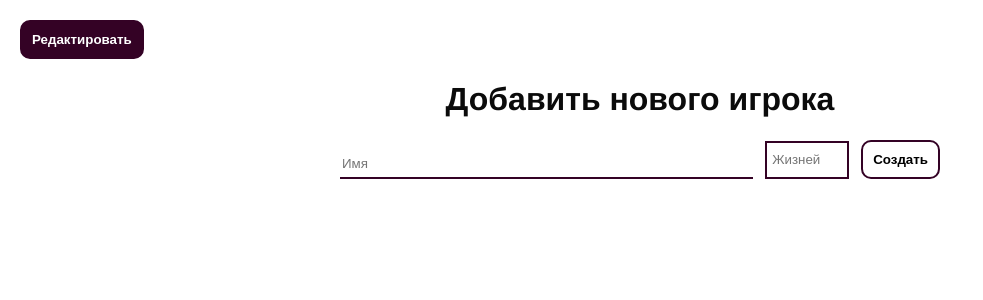
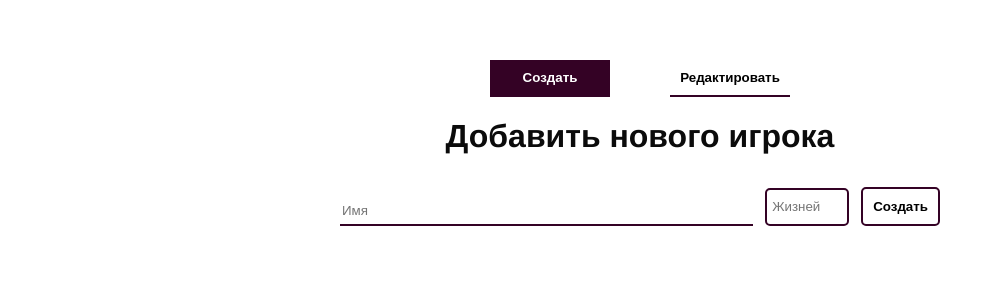
Before and after one commit to Bravo-NML/Bravo-Test-players, a Vue app: page / in a window 1280 px wide. Shown: the top 300 px of the page, without its empty margins (0-983 px from the left). Built offline with nearby package versions, Linux system fonts and the light colour scheme.

Commit message:
banch of fixes

```diff
--- a/src/App.vue
+++ b/src/App.vue
@@ -1,15 +1,26 @@
 <template>
+  <div>
+    <div class="tabs">
+      <BasicButton
+        :buttonType="`${currentPage === CREATE_PLAYER ? 'toggleButton_active' : ''} toggleButton`"
+        @click="changePage(CREATE_PLAYER)"
+      >
+        Создать
+      </BasicButton>
 
-  <Transition name="pageChange">
-    <div v-if="currentPage === CREATE_PLAYER">
-      <CreatePlayer @handle-players-list="createdPlayers" />
+      <BasicButton
+        :buttonType="`${currentPage === EDIT_PLAYERS ? 'toggleButton_active' : ''} toggleButton`"
+        @click="changePage(EDIT_PLAYERS)"
+      >
+        Редактировать
+      </BasicButton>
     </div>
-    <div v-else-if="currentPage === EDIT_PLAYERS">
-      <EditPlayers :playersList="playersList" />
-    </div>
-  </Transition>
 
-  <BasicButton class="toggleButton" @click="changePage()">{{ buttonName }}</BasicButton>
+    <Transition name="pageChange">
+      <CreatePlayer v-if="currentPage === CREATE_PLAYER" @handle-create-player="createdPlayers" />
+      <EditPlayers v-else-if="currentPage === EDIT_PLAYERS" :playersList="playersList" />
+    </Transition>
+  </div>
 </template>
 
 <script>
@@ -19,29 +30,20 @@ import BasicButton from './components/BasicButton.vue'
 
 export default {
   name: 'App',
+
   components: {
     CreatePlayer,
     EditPlayers,
     BasicButton,
   },
+
   data() {
     return {
       playersList: [],
       currentPage: "createPlayer",
+      CREATE_PLAYER: 'createPlayer',
+      EDIT_PLAYERS: 'editPlayer',
     }
-  },
-
-  setup () {
-    const CREATE_PLAYER = 'createPlayer';
-    const EDIT_PLAYERS = 'editPlayer';
-
-    return {
-        CREATE_PLAYER, EDIT_PLAYERS
-    }
-  },
-
-  created() {
-
   },
 
   computed: {
@@ -58,26 +60,26 @@ export default {
   },
 
   methods: {
+    changePage(page) {
+      this.currentPage = page
+    },
+
     createdPlayers(newPlayer) {
       this.playersList.push(newPlayer);
     },
-
-    changePage(){
-      switch (this.currentPage) {
-        case this.CREATE_PLAYER:
-          this.currentPage = this.EDIT_PLAYERS
-          break;
-
-        case this.EDIT_PLAYERS:
-          this.currentPage = this.CREATE_PLAYER
-          break;
-      }
-    }
   },
 }
 </script>
 
 <style>
+.tabs{
+  width: 50%;
+  margin: 0 auto;
+
+  display: flex;
+  justify-content: space-between;
+}
+
 #app {
   font-family: Avenir, Helvetica, Arial, sans-serif;
   -webkit-font-smoothing: antialiased;
--- /dev/null
+++ b/src/ConjGenerator.js
@@ -0,0 +1,8 @@
+export function declinationOfNumber (value, words) {
+  const cases = [2, 0, 1, 1, 1, 2]
+  return words[(value % 100 > 4 && value % 100 < 20) ? 2 : cases[(value % 10 < 5) ? value % 10 : 5]]
+}
+
+export function declinationOfNumberCurrying (words) {
+  return (value) => declinationOfNumber(value, words)
+}
--- a/src/components/BasicButton.vue
+++ b/src/components/BasicButton.vue
@@ -1,13 +1,18 @@
 <template>
-  <button class="basicButton">
+  <button :class="'basicButton ' + buttonType">
     <slot></slot>
-
   </button>
 </template>
 
 <script>
 export default {
   name: 'BasicButton',
+
+  props: {
+    buttonType: {
+      type: String
+    },
+  },
 }
 </script>
 
@@ -15,16 +20,18 @@ export default {
 .basicButton{
   cursor: pointer;
 
-  outline: none !important;
-  border-radius: 10px;
+  outline: none;
+  border-radius: 5px;
   padding: 10px;
 
-  border: 2px solid #340225 !important;
+  border: 2px solid #340225;
   background-color: white;
 
   font-weight: bold;
   transition: transform .1s linear, background-color .1s linear, color .1s linear;
+}
 
+.createButton{
   &:active{
     transform: scale(.9);
   }
@@ -36,11 +43,15 @@ export default {
 }
 
 .toggleButton{
-  position: absolute;
-  top: 20px;
-  left: 20px;
-  background-color: #340225;
-  color: white;
+  border: none;
+  border-bottom: 2px solid #340225;
+  border-radius: 0;
+  width: 120px;
+
+  &_active{
+    background-color: #340225;
+    color: white;
+  }
 }
 
 .createButton{
--- a/src/components/CommentWindow.vue
+++ b/src/components/CommentWindow.vue
@@ -1,6 +1,6 @@
 <template>
   <Transition name="flow">
-    <div v-show="commentShown" class="commentWindow">
+    <div v-show="commentShown" :class="classModifier">
       <slot></slot>
     </div>
   </Transition>
@@ -12,10 +12,24 @@ name: 'CommentWindow',
 
 props: {
   commentShown: {
+    background: String,
     type: Boolean
   },
 },
+
+computed: {
+
+  classModifier() {
+    if(this.background){
+      return 'commentWindow commentWindow_' + this.background;
+    }
+    return 'commentWindow'
+  }
+
+},
+
 }
+
 </script>
 
 <style scoped lang="scss">
--- a/src/components/CreatePlayer.vue
+++ b/src/components/CreatePlayer.vue
@@ -1,4 +1,5 @@
 <template>
+    <div>
         <h1>Добавить нового игрока</h1>
         <div class="row">
             <input
@@ -15,20 +16,22 @@
                 v-model="players_life"
                 placeholder="Жизней"
             />
-        <BasicButton @click="createPlayer()">Создать</BasicButton>
+            <BasicButton buttonType="createButton" @click="createPlayer()">Создать</BasicButton>
         </div>
 
         <CommentWindow
             :commentShown="commentShown"
-        :class="'commentWindow_' + comment.background"
+            :background="comment.background"
         >
             {{ comment.text }}
         </CommentWindow>
+    </div>
 </template>
 
 <script>
 import BasicButton from './BasicButton.vue'
 import CommentWindow from './CommentWindow.vue'
+import { declinationOfNumberCurrying as getConj} from '../ConjGenerator.js'
 
 export default {
   name: 'CreatePlayer',
@@ -52,11 +55,9 @@ export default {
 
   methods: {
     createPlayer() {
-        if (this.checkIfError()) {
         this.commentShown = true
-            return
-        }
-        this.commentShown = true
+
+        if (this.checkIfError()) return
 
         const newPlayer = {
             'name': this.players_name,
@@ -66,7 +67,7 @@ export default {
         this.players_name = '';
         this.players_life = '';
 
-        this.$emit('handle-players-list', newPlayer);
+        this.$emit('handle-create-player', newPlayer);
     },
 
     checkIfError(){
@@ -97,23 +98,9 @@ export default {
     },
 
     livesText(n){
-        if (n === 11) {
-            return 'жизнями'
-        }
+        const getWord = getConj(['жизнью', 'жизнями', 'жизнями'])
 
-        const lastCher = n > 10 ? (n).toString().slice(-1) : (n).toString()
-        let str = ''
-
-        switch (lastCher) {
-          case '1':
-            str = 'жизнью'
-            break
-          default:
-            str = 'жизнями'
-            break
-        }
-
-        return str
+        return getWord(n)
     }
   },
 }
@@ -140,5 +127,6 @@ export default {
     width: 70px;
     padding: 5px;
     border: 2px solid #340225 !important;
+    border-radius: 5px;
 }
 </style>
--- a/src/components/EditPlayers.vue
+++ b/src/components/EditPlayers.vue
@@ -1,4 +1,5 @@
 <template>
+  <div>
     <h1>Редактирование игроков</h1>
 
     <div v-if="!rating[0]">Тут пока ничего нет</div>
@@ -14,15 +15,15 @@
           v-model="item.name"
         >
 
-      <a class="button" href="#" @click.prevent="minusLife(item)">-</a>
+        <button class="button" href="#" @click.prevent="minusLife(item)">-</button>
 
         <span class="lifeCount">{{item.life}}</span>
 
-      <a class="button" href="#" @click.prevent="plusLife(item)">+</a>
+        <button class="button" href="#" @click.prevent="plusLife(item)">+</button>
     </div>
 
     <RatingTable :rating="rating"/>
-
+  </div>
 </template>
 
 <script>
@@ -39,20 +40,6 @@ export default {
 
   components: {
     RatingTable,
-  },
-
-  data () {
-    return {
-    };
-  },
-
-  created() {
-    for (let i = 0; i < this.playersList; i++) {
-      this.usersLife.push({
-        name: this.playersList.name,
-        life: this.playersList.life
-      });
-    }
   },
 
   computed: {
@@ -73,7 +60,6 @@ export default {
     },
 
     minusLife (item) {
-
       if (item.life > 0) {
         item.life--;
       }
@@ -102,15 +88,20 @@ export default {
     .button {
       min-width: 16px;
       height: 16px;
+      padding: 0;
       text-decoration: none;
       font-weight: bold;
       color: white;
       background-color: #340225;
       border-radius: 100%;
 
+      cursor: pointer;
+
       display: flex;
       align-items: center;
       justify-content: center;
+      outline: none !important;
+      border: none !important;
 
       transition: transform .1s linear;
 
--- a/src/components/RatingTable.vue
+++ b/src/components/RatingTable.vue
@@ -2,7 +2,7 @@
   <div>
     <h2>Рейтинг</h2>
 
-    <div v-if="!rating[0]">Тут тоже пока ничего нет</div>
+    <div v-if="!rating.length">Тут тоже пока ничего нет</div>
 
     <table class="ratingTable">
       <tr class="tableRow"
@@ -10,14 +10,17 @@
         :key="index"
         >
         <td v-text="`${index + 1}`"></td>
-        <td v-html="`У игрока <b>${item.name}</b> ${item.life} ${livesText(item.life)}`"></td>
+        <td v-html="playerText(item)"></td>
       </tr>
     </table>
   </div>
 </template>
 
 <script>
+import { declinationOfNumberCurrying as getConj} from '../ConjGenerator.js';
+
 export default {
+
 name: 'RatingTable',
 
 props: {
@@ -33,29 +36,14 @@ data () {
 },
 
 methods: {
-  livesText(n){
-      if (n > 10 && n < 15) {
-        return 'жизней'
-      }
+    livesText(n){
+        const getWord = getConj(['жизнь', 'жизни', 'жизней'])
 
-      const lastCher = n > 10 ? (n).toString().slice(-1) : (n).toString()
-      let str = ''
+        return getWord(n)
+    },
 
-      switch (lastCher) {
-        case '1':
-          str = 'жизнь'
-          break
-        case '2':
-        case '3':
-        case '4':
-          str = 'жизни'
-          break
-        default:
-          str = 'жизней'
-          break
-      }
-
-      return str
+    playerText(item){
+      return `У игрока <b>${item.name}</b> ${item.life} ${this.livesText(item.life)}`
     }
   },
 }
```
Lines whose indentation alone changed are shown as unchanged.
